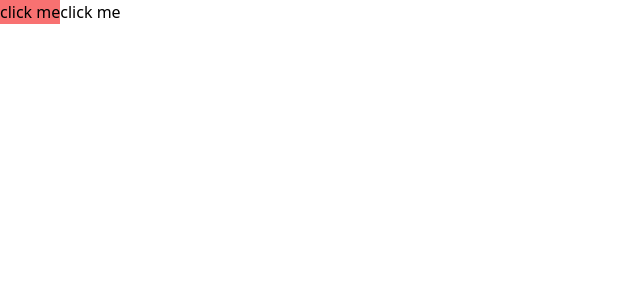
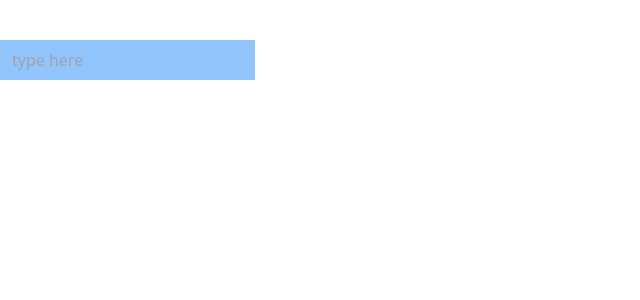
Before and after one commit to Foxlancerr/react-typescript-best-practices, a React (Vite) app: page / in a window 1280 px wide. Shown: the top 300 px of the page, without its empty margins (0-640 px from the left). Built offline with nearby package versions, Linux system fonts and the light colour scheme.

Commit message:
task 6 is completed

```diff
--- a/package.json
+++ b/package.json
@@ -16,6 +16,7 @@
   "devDependencies": {
     "@types/react": "^18.2.43",
     "@types/react-dom": "^18.2.17",
+
     "@typescript-eslint/eslint-plugin": "^6.14.0",
     "@typescript-eslint/parser": "^6.14.0",
     "@vitejs/plugin-react": "^4.2.1",
--- a/src/App.tsx
+++ b/src/App.tsx
@@ -1,5 +1,6 @@
 import React from "react";
-import Parent from "./Tasks/01-components/05-html-props-solution";
+import Parent from "./Tasks/01-components/06-typing-onChange-solution";
+
 
 const App = () => {
   return (
--- a/src/Tasks/01-components/05-html-props-solution.tsx
+++ b/src/Tasks/01-components/05-html-props-solution.tsx
@@ -1,6 +1,7 @@
 import React, { ComponentProps, HtmlHTMLAttributes } from "react";
 
 // way1 to solve this probles
+// prefer way to used this
 const Button1 = ({ className, ...rest }: ComponentProps<"button">) => {
   return (
     <button {...rest} className={`default-classname ${className}`}>
--- /dev/null
+++ b/src/Tasks/01-components/06-typing-onChange-solution.tsx
@@ -0,0 +1,60 @@
+interface Car {
+  brand: string;
+  model: number;
+  price: number;
+  engine: string;
+}
+
+// here the omit will take all the properties of the car except the engine
+type TCycle = Omit<Car, "engine">;
+// when we hover it it look like
+// type TCycle = {
+//   brand: string;
+//   model: number;
+//   price: number;
+// };
+type TSmallCycle = Omit<Car, "brand" | "engine">;
+//  when we hover it it look like
+// type TSmallCycle = {
+//   model: number;
+//   price: number;
+// }
+import { ComponentProps } from "react";
+import { Equal, Expect } from "../../helpers/type-utils";
+
+//way 1 using type-allias
+type OmitApply = Omit<ComponentProps<"input">, "onChange">;
+type IInputProps = OmitApply & {
+  onChange: (value: string) => void;
+};
+
+// way2 using interfaces
+interface IInputProps2 extends Omit<ComponentProps<"input">, "onChange"> {
+  onChange: (value: string) => void;
+}
+
+const Input = (props: IInputProps2) => {
+  return (
+    <input
+      {...props}
+      onChange={(e) => {
+        props.onChange(e.target.value);
+      }}
+    ></input>
+  );
+};
+
+const Parent = () => {
+  return (
+    <Input
+      placeholder="type here"
+      className="px-3 py-2 bg-blue-300 mt-10"
+      onChange={(e) => {
+        console.log(e);
+        type test = Expect<Equal<typeof e, string>>;
+      }}
+    ></Input>
+  );
+};
+
+export default Parent;
--- /dev/null
+++ b/src/Tasks/01-components/06-typing-onChange.tsx
@@ -0,0 +1,28 @@
+import { ComponentProps } from "react";
+import { Equal, Expect } from "../../helpers/type-utils";
+
+
+export const Input = (
+  props: ComponentProps<"input"> & { onChange: (value: string) => void }
+) => {
+  return (
+    <input
+      {...props}
+      onChange={(e) => {
+        props.onChange(e.target.value);
+      }}
+    ></input>
+  );
+};
+
+const Parent = () => {
+  return (
+    <Input
+      onChange={(e) => {
+        console.log(e);
+
+        type test = Expect<Equal<typeof e, string>>;
+      }}
+    ></Input>
+  );
+};
--- /dev/null
+++ b/src/helpers/type-utils.ts
@@ -0,0 +1,47 @@
+export type Expect<T extends true> = T;
+export type ExpectTrue<T extends true> = T;
+export type ExpectFalse<T extends false> = T;
+export type IsTrue<T extends true> = T;
+export type IsFalse<T extends false> = T;
+
+export type Equal<X, Y> = (<T>() => T extends X ? 1 : 2) extends <
+  T,
+>() => T extends Y ? 1 : 2
+  ? true
+  : false;
+export type NotEqual<X, Y> = true extends Equal<X, Y> ? false : true;
+
+// https://stackoverflow.com/questions/49927523/disallow-call-with-any/49928360#49928360
+export type IsAny<T> = 0 extends 1 & T ? true : false;
+export type NotAny<T> = true extends IsAny<T> ? false : true;
+
+export type Debug<T> = { [K in keyof T]: T[K] };
+export type MergeInsertions<T> = T extends object
+  ? { [K in keyof T]: MergeInsertions<T[K]> }
+  : T;
+
+export type Alike<X, Y> = Equal<MergeInsertions<X>, MergeInsertions<Y>>;
+
+/**
+ * Expect that one type is assignable to another.
+ *
+ * @example
+ *
+ * type tests = [
+ *   // Expect that `number` is assignable to `1`.
+ *   Expect<Extends<1, number>>,
+ *   // Expect that `abc` is assignable to `string`
+ *   Expect<Extends<'abc', string>>,
+ * ];
+ */
+export type Extends<VALUE, EXPECTED> = EXPECTED extends VALUE ? true : false;
+export type ExpectValidArgs<
+  FUNC extends (...args: any[]) => any,
+  ARGS extends any[],
+> = ARGS extends Parameters<FUNC> ? true : false;
+
+export type UnionToIntersection<U> = (
+  U extends any ? (k: U) => void : never
+) extends (k: infer I) => void
+  ? I
+  : never;
```
Also changed, not shown: 1 other file (tests, documents, lock files or other folders).
